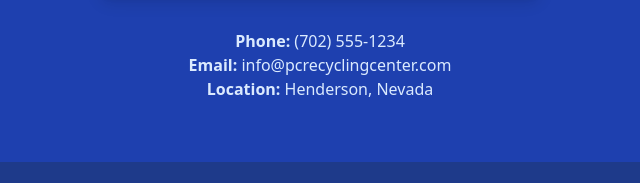
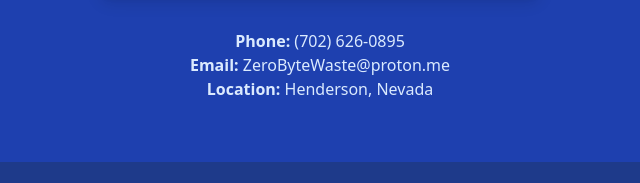
Before and after one commit to HelloSpaghettiBot/pcrecycle, a plain HTML site: page index.html in a window 1280 px wide. Shown: the part 2270-2453 px from the top of the page, 320-960 px from the left. Drawn offline with nearby package versions, Linux system fonts and the light colour scheme.

Commit message:
Update index.html

```diff
--- a/index.html
+++ b/index.html
@@ -161,8 +161,8 @@
       </div>
 
       <div class="mt-8 text-blue-100">
-        <p><strong>Phone:</strong> (702) 555-1234</p>
-        <p><strong>Email:</strong> info@pcrecyclingcenter.com</p>
+        <p><strong>Phone:</strong> (702) 626-0895</p>
+        <p><strong>Email:</strong> ZeroByteWaste@proton.me</p>
         <p><strong>Location:</strong> Henderson, Nevada</p>
       </div>
     </div>
```
